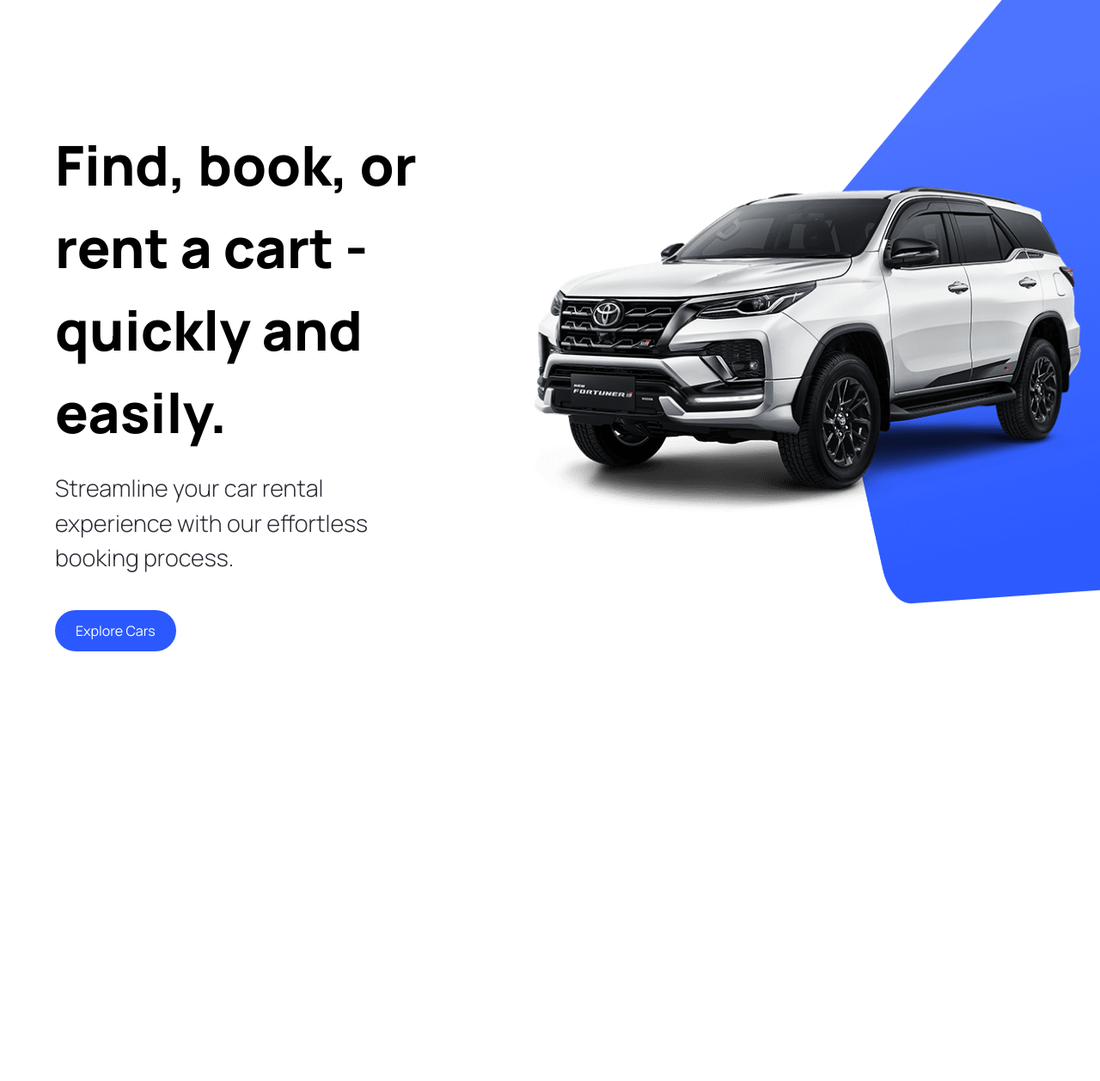
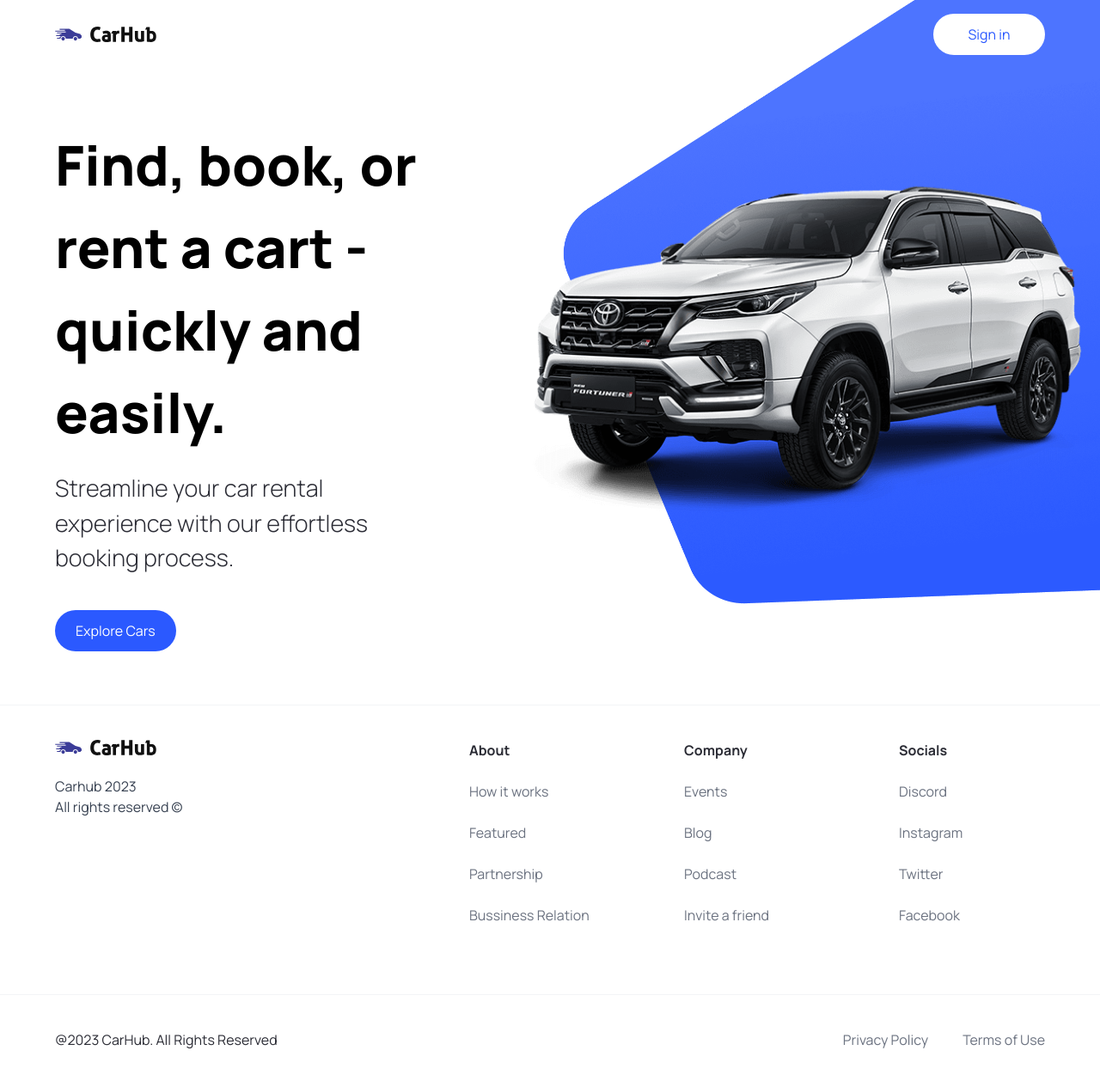
Before and after one commit to LucasCavalheri/plataforma-de-carros, a Next.js app: page / in a window 1280 px wide. Shown: the top 1258 px of the page at 86% size. Before the commit the page ends 800 px from the top, so only its background shows below. Built offline with nearby package versions, Linux system fonts and the light colour scheme.

Commit message:
feat: adiciona os layouts de Navbar e Footer

```diff
--- a/app/layout.tsx
+++ b/app/layout.tsx
@@ -1,18 +1,20 @@
-import { Inter } from 'next/font/google'
 import { ReactNode } from 'react'
 import './globals.css'
-
-const inter = Inter({ subsets: ['latin'] })
+import { Footer, Navbar } from '@/components'
 
 export const metadata = {
   title: 'Plataforma de Carros',
-  description: 'Generated by create next app',
+  description: 'Uma plataforma de carros feita em Next.js, TypeScript e TailwindCSS',
 }
 
 export default function RootLayout({ children }: { children: ReactNode }) {
   return (
     <html lang="en">
-      <body className={inter.className}>{children}</body>
+      <body>
+        <Navbar />
+        {children}
+        <Footer />
+      </body>
     </html>
   )
 }
--- a/components/CustomButton.tsx
+++ b/components/CustomButton.tsx
@@ -3,11 +3,11 @@
 import { CustomButtonProps } from '@/types'
 import Image from 'next/image'
 
-export function CustomButton({ title, containerStyles, handleClick }: CustomButtonProps) {
+export function CustomButton({ title, containerStyles, handleClick, btnType }: CustomButtonProps) {
   return (
     <button
       disabled={false}
-      type={"button"}
+      type={btnType || 'button'}
       className={`custom-btn ${containerStyles}`}
       onClick={handleClick}
     >
--- /dev/null
+++ b/components/Footer.tsx
@@ -0,0 +1,53 @@
+import Image from 'next/image'
+
+import { footerLinks } from '@/constants'
+import Link from 'next/link'
+
+export function Footer() {
+  return (
+    <footer className="flex flex-col text-black-100 mt-5 border-t border-gray-100">
+      <div className="flex max-md:flex-col flex-wrap justify-between gap-5 sm:px-16 px-6 py-10">
+        <div className="flex flex-col justify-start items-start gap-6">
+          <Image
+            src="/logo.svg"
+            alt="logo"
+            width={118}
+            height={18}
+            className="object-contain"
+          />
+          <p className="text-base text-gray-700">
+            Carhub 2023 <br />
+            All rights reserved &copy;
+          </p>
+        </div>
+        <div className="footer__links">
+          {footerLinks.map((link) => (
+            <div key={link.title} className="footer__link">
+              <h3 className="font-bold">{link.title}</h3>
+              {link.links.map((item) => (
+                <Link
+                  key={item.title}
+                  href={item.url}
+                  className="text-gray-500"
+                >
+                  {item.title}
+                </Link>
+              ))}
+            </div>
+          ))}
+        </div>
+      </div>
+      <div className="flex justify-between items-center flex-wrap mt-10 border-t border-gray-100 sm:px-16 px-6 py-10">
+        <p>@2023 CarHub. All Rights Reserved</p>
+        <div className="footer__copyrights-link">
+          <Link href="/" className="text-gray-500">
+            Privacy Policy
+          </Link>
+          <Link href="/" className="text-gray-500">
+            Terms of Use
+          </Link>
+        </div>
+      </div>
+    </footer>
+  )
+}
--- a/components/Hero.tsx
+++ b/components/Hero.tsx
@@ -29,9 +29,15 @@
       </div>
       <div className="hero__image-container">
         <div className="hero__image">
-          <Image src="/hero.png" alt="hero-image" fill className="object-contain" />
-          <div className="hero__image-overlay" />
+          <Image
+            src="/hero.png"
+            alt="hero-image"
+            fill
+            className="object-contain"
+          />
         </div>
+
+        <div className="hero__image-overlay" />
       </div>
     </div>
   )
--- /dev/null
+++ b/components/Navbar.tsx
@@ -0,0 +1,27 @@
+import Image from 'next/image'
+import Link from 'next/link'
+
+import { CustomButton } from './CustomButton'
+
+export function Navbar() {
+  return (
+    <header className="w-full absolute z-10">
+      <nav className="max-w-[1440px] mx-auto flex justify-between items-center sm:px-16 px-6 py-4">
+        <Link href="/" className="flex justify-center items-center">
+          <Image
+            src="/logo.svg"
+            alt="logo"
+            width={118}
+            height={18}
+            className="object-contain"
+          />
+        </Link>
+        <CustomButton
+          title="Sign in"
+          btnType="button"
+          containerStyles="text-primary-blue rounded-full bg-white min-w-[130px]"
+        />
+      </nav>
+    </header>
+  )
+}
--- a/components/index.ts
+++ b/components/index.ts
@@ -1,4 +1,6 @@
 import { CustomButton } from './CustomButton'
+import { Footer } from './Footer'
 import { Hero } from './Hero'
+import { Navbar } from './Navbar'
 
-export { CustomButton, Hero }
+export { CustomButton, Footer, Hero, Navbar }
--- /dev/null
+++ b/constants/index.ts
@@ -0,0 +1,101 @@
+export const manufacturers = [
+  "Acura",
+  "Alfa Romeo",
+  "Aston Martin",
+  "Audi",
+  "Bentley",
+  "BMW",
+  "Buick",
+  "Cadillac",
+  "Chevrolet",
+  "Chrysler",
+  "Citroen",
+  "Dodge",
+  "Ferrari",
+  "Fiat",
+  "Ford",
+  "GMC",
+  "Honda",
+  "Hyundai",
+  "Infiniti",
+  "Jaguar",
+  "Jeep",
+  "Kia",
+  "Lamborghini",
+  "Land Rover",
+  "Lexus",
+  "Lincoln",
+  "Maserati",
+  "Mazda",
+  "McLaren",
+  "Mercedes-Benz",
+  "MINI",
+  "Mitsubishi",
+  "Nissan",
+  "Porsche",
+  "Ram",
+  "Rolls-Royce",
+  "Subaru",
+  "Tesla",
+  "Toyota",
+  "Volkswagen",
+  "Volvo",
+];
+
+export const yearsOfProduction = [
+  { title: "Year", value: "" },
+  { title: "2015", value: "2015" },
+  { title: "2016", value: "2016" },
+  { title: "2017", value: "2017" },
+  { title: "2018", value: "2018" },
+  { title: "2019", value: "2019" },
+  { title: "2020", value: "2020" },
+  { title: "2021", value: "2021" },
+  { title: "2022", value: "2022" },
+  { title: "2023", value: "2023" },
+];
+
+export const fuels = [
+  {
+    title: "Fuel",
+    value: "",
+  },
+  {
+    title: "Gas",
+    value: "Gas",
+  },
+  {
+    title: "Electricity",
+    value: "Electricity",
+  },
+];
+
+export const footerLinks = [
+  {
+    title: "About",
+    links: [
+      { title: "How it works", url: "/" },
+      { title: "Featured", url: "/" },
+      { title: "Partnership", url: "/" },
+      { title: "Bussiness Relation", url: "/" },
+    ],
+  },
+  {
+    title: "Company",
+    links: [
+      { title: "Events", url: "/" },
+      { title: "Blog", url: "/" },
+      { title: "Podcast", url: "/" },
+      { title: "Invite a friend", url: "/" },
+    ],
+  },
+  {
+    title: "Socials",
+    links: [
+      { title: "Discord", url: "/" },
+      { title: "Instagram", url: "/" },
+      { title: "Twitter", url: "/" },
+      { title: "Facebook", url: "/" },
+    ],
+  },
+];
--- a/types/index.ts
+++ b/types/index.ts
@@ -4,4 +4,5 @@
   title: string
   containerStyles?: string
   handleClick?: MouseEventHandler<HTMLButtonElement>
+  btnType?: 'button' | 'submit'
 }
```
